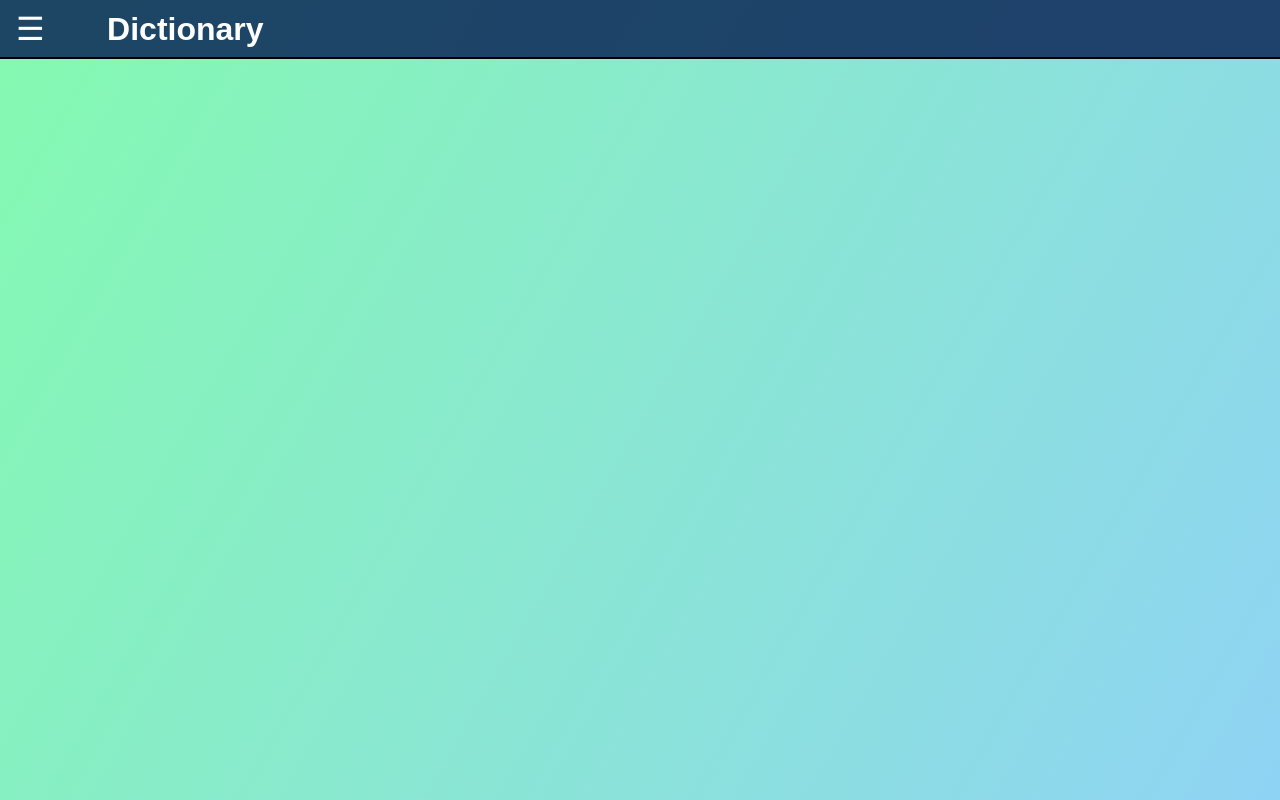
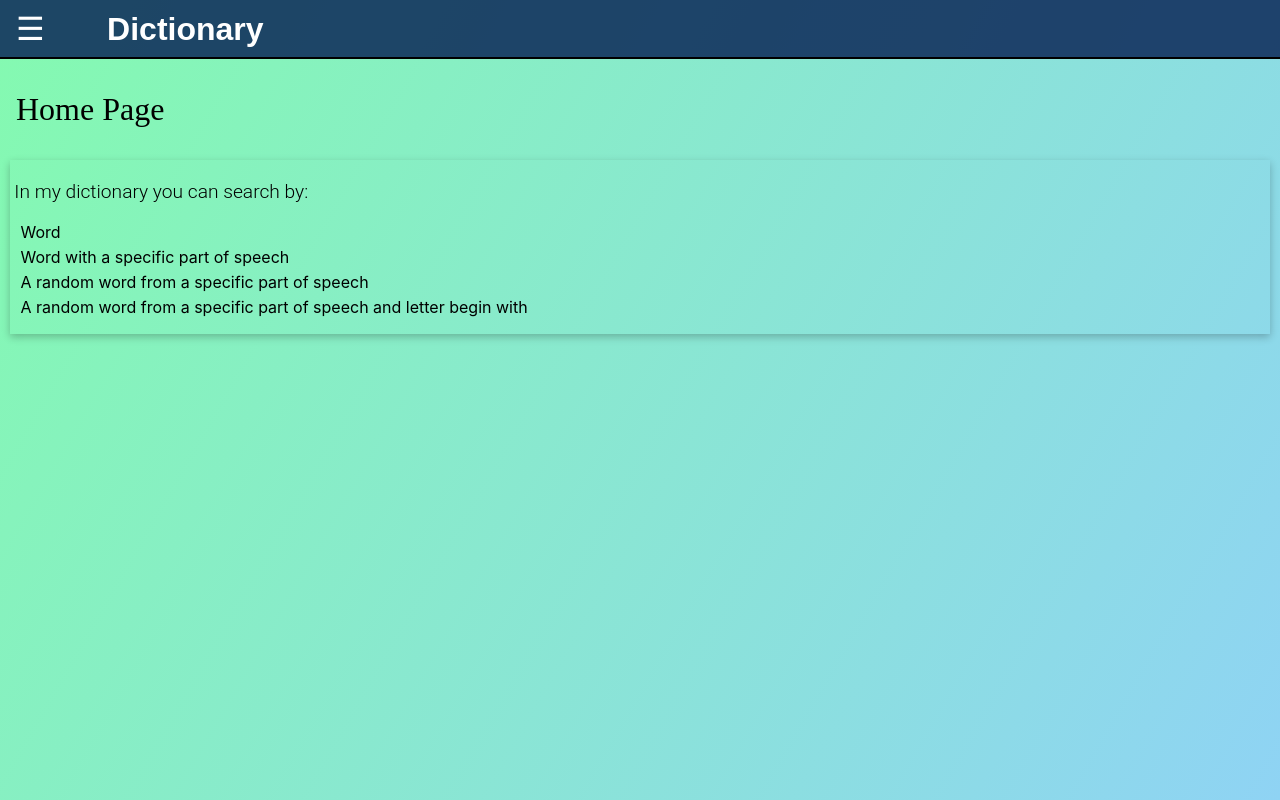
Before and after one commit to yakovcohen4/AWS-Dictionary-Front, a React (Create React App) app: page / in a window 1280 px wide. Built offline with nearby package versions, Linux system fonts and the light colour scheme.

Commit message:
#Add HomePage

```diff
--- a/src/App.tsx
+++ b/src/App.tsx
@@ -3,6 +3,7 @@ import PartOfSpeech from './Components/PartOfSpeech';
 import SearchWord from './Components/SearchWord';
 
 import { BrowserRouter as Router, Routes, Route } from 'react-router-dom';
+import HomePage from './Components/HomePage';
 
 // use can chose to run the app - local / AWS stack
 export const BASE_URL = 'http://localhost:3000';
@@ -19,7 +20,7 @@ function App() {
           Dictionary
         </h1>
         <Routes>
-          {/* <Route path="/" element={<HomePage />} /> */}
+          <Route path="/" element={<HomePage />} />
           <Route path="/word/:word" element={<SearchWord />} />
           <Route path="/part-of-speech/:part" element={<PartOfSpeech />} />
         </Routes>
--- /dev/null
+++ b/src/Components/HomePage.tsx
@@ -0,0 +1,20 @@
+const HomePage = () => {
+  return (
+    <div className="homepage-div">
+      <h3 className="headers-h5">Home Page</h3>
+      <div>
+        <p>In my dictionary you can search by:</p>
+        <ul>
+          <li>Word</li>
+          <li>Word with a specific part of speech</li>
+          <li>A random word from a specific part of speech</li>
+          <li>
+            A random word from a specific part of speech and letter begin with
+          </li>
+        </ul>
+      </div>
+    </div>
+  );
+};
+
+export default HomePage;
--- a/src/index.scss
+++ b/src/index.scss
@@ -391,9 +391,9 @@ button.search-both:active {
   z-index: 1; /* Stay on top */
   top: 0; /* Stay at the top */
   left: 0;
-  background-color: #111; /* Black*/
+  background-color: rgba(0, 6, 48, 0.979); /* Black*/
   overflow-x: hidden; /* Disable horizontal scroll */
-  padding-top: 60px; /* Place content 60px from the top */
+  padding-top: 70px; /* Place content 60px from the top */
   transition: 0.5s; /* 0.5 second transition effect to slide in the sidenav */
 }
 
@@ -402,7 +402,7 @@ button.search-both:active {
   padding: 8px 8px 8px 32px;
   text-decoration: none;
   font-size: 25px;
-  color: #818181;
+  color: #c4c4c4;
   display: block;
   transition: 0.3s;
   cursor: pointer;
@@ -416,8 +416,8 @@ button.search-both:active {
 /* Position and style the close button (top right corner) */
 .sidenav .closebtn {
   position: absolute;
-  top: 0;
-  right: 25px;
+  top: 5px;
+  right: 20px;
   font-size: 36px;
   margin-left: 50px;
 }
@@ -427,3 +427,35 @@ button.search-both:active {
   // position: absolute;
   // top: 0;
 }
+
+// Home Page
+.homepage-div {
+  text-align: left;
+  h3 {
+    // font-family: 'Roboto', sans-serif;
+    font-family: cursive;
+    font-size: 2em;
+    font-weight: 500;
+    margin-left: 0.5em;
+  }
+  div {
+    margin: 10px;
+    padding: 0.5px;
+    box-shadow: rgba(0, 0, 0, 0.24) 0px 3px 8px;
+    p {
+      font-family: 'Roboto', sans-serif;
+      font-size: 1.2em;
+      font-weight: 300;
+      margin-left: 0.2em;
+    }
+    ul {
+      list-style-type: none;
+      padding-left: 10px;
+      li {
+        margin-bottom: 5px;
+        // font-family: arvo;
+        // border-bottom: #22a6b3 1px solid;
+      }
+    }
+  }
+}
```
